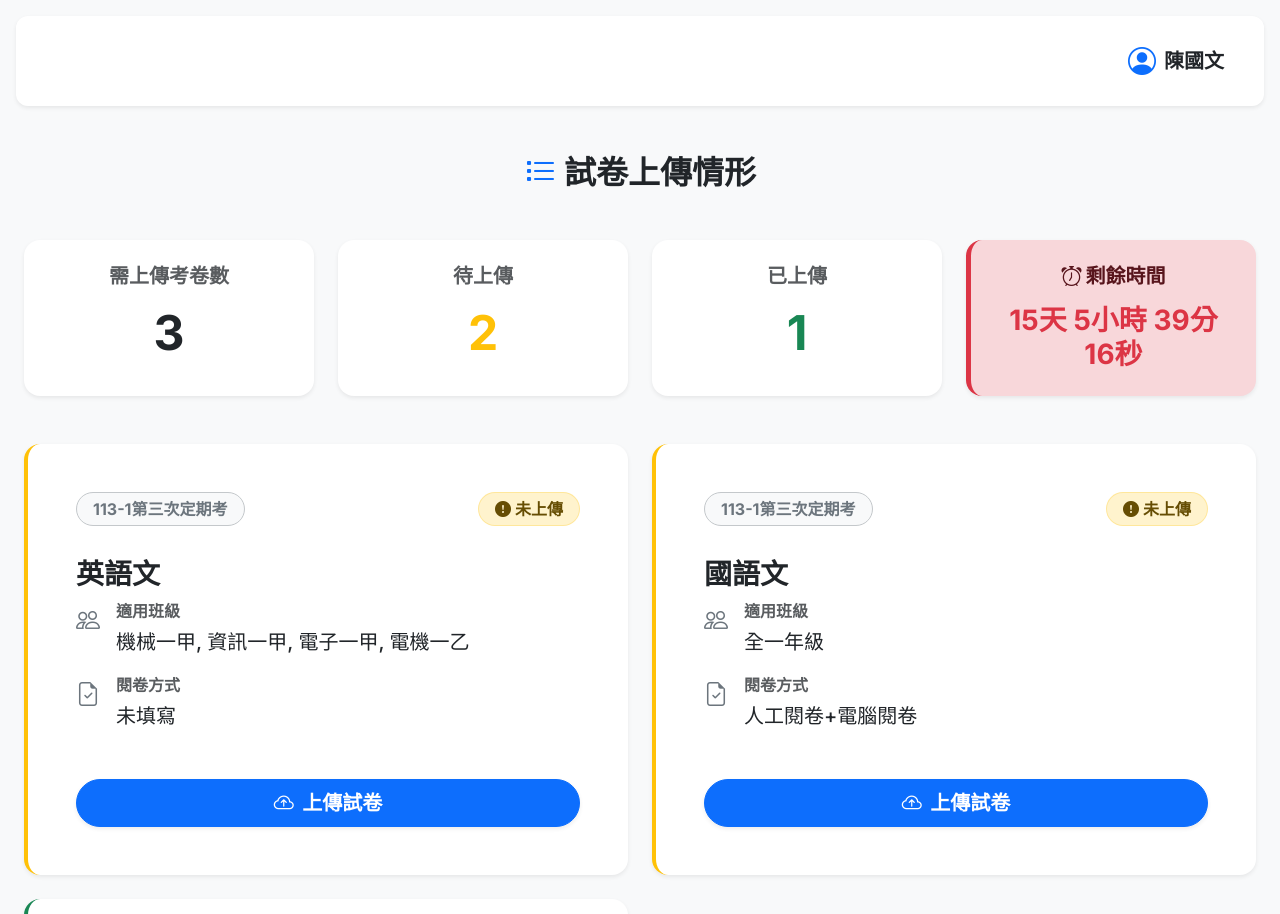
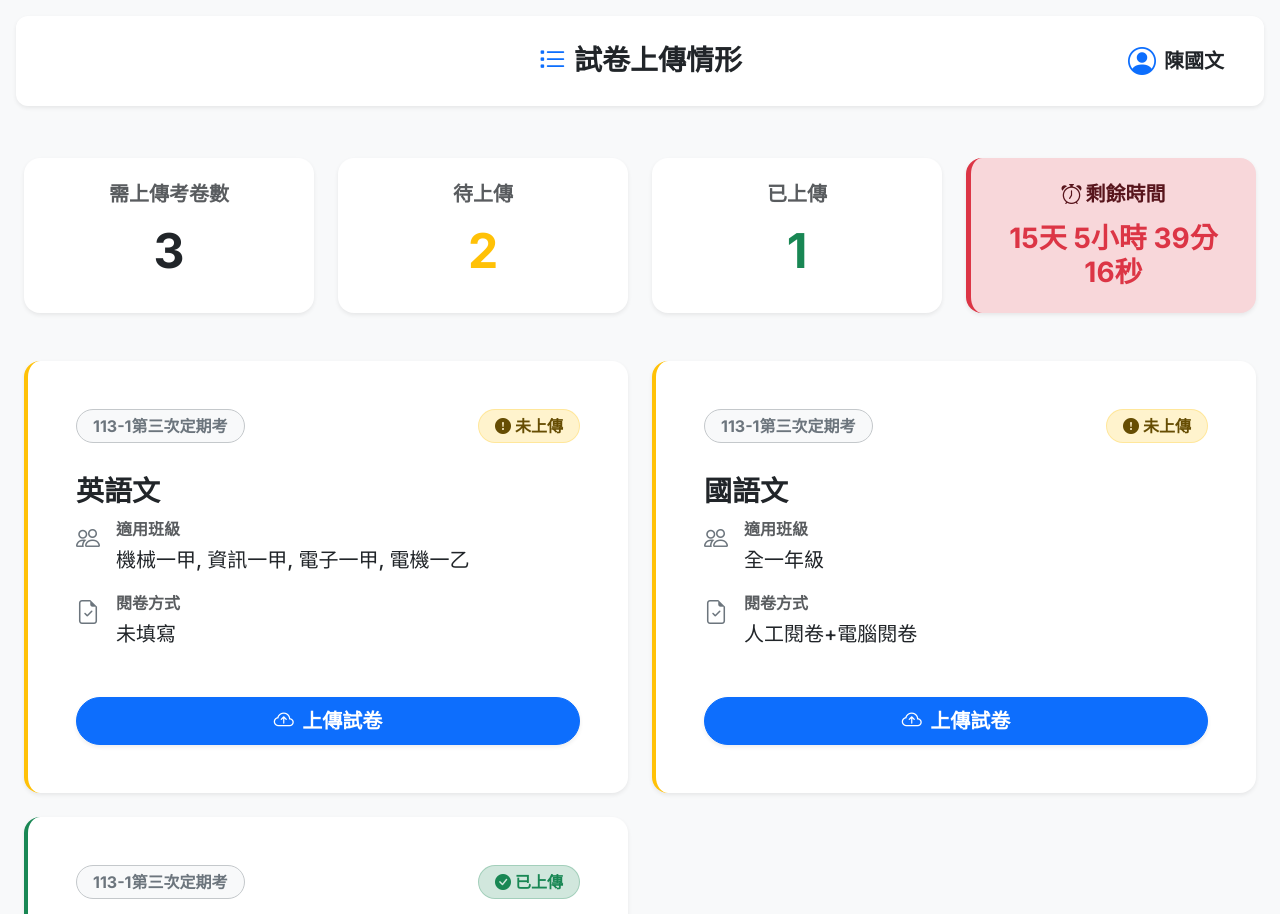
Before and after one commit to cookeyholder/ExamPaperUploadSystem-GAS, a website built with Vite: page index.html in a window 1280 px wide. Shown: the top 914 px of the page. Built offline with nearby package versions, Linux system fonts and the light colour scheme.

Commit message:
style(layout): 將頁面大標題移至上方導覽列置中，節省閱讀空間

```diff
--- a/index.html
+++ b/index.html
@@ -62,12 +62,16 @@
 
         <!-- Top Navigation -->
         <header id="topnav" class="topnav shadow-sm p-3 mb-4 bg-white rounded flex-shrink-0">
-          <div class="d-flex justify-content-between align-items-center w-100">
-            <button class="btn btn-light d-md-none me-3" id="sidebar-toggle">
+          <div class="d-flex align-items-center position-relative w-100">
+            <button class="btn btn-light d-md-none me-3 z-2" id="sidebar-toggle">
               <i class="bi bi-list fs-4"></i>
             </button>
 
-            <div class="ms-auto d-flex align-items-center dropdown">
+            <div class="position-absolute start-50 translate-middle-x z-1 text-center w-100 d-none d-md-block" id="global-page-title-container" style="pointer-events: none;">
+              <!-- View titles will be injected here -->
+            </div>
+
+            <div class="ms-auto d-flex align-items-center dropdown z-2">
               <div class="user-profile me-2" role="button" data-bs-toggle="dropdown" aria-expanded="false">
                 <i class="bi bi-person-circle fs-3 text-primary me-2"></i>
                 <span class="fw-bold text-dark fs-5" id="user-display-name">載入中...</span>
--- a/src/views/TeacherDashboard.js
+++ b/src/views/TeacherDashboard.js
@@ -3,6 +3,12 @@ import { UploadModal } from "../components/UploadModal.js";
 
 export class TeacherDashboard {
   static async render() {
+    // Inject page title into TopNav
+    const pageTitleContainer = document.getElementById('global-page-title-container');
+    if (pageTitleContainer) {
+        pageTitleContainer.innerHTML = '<h3 class="fw-bold mb-0 text-dark" style="pointer-events: auto;"><i class="bi bi-list-task text-primary me-2"></i>試卷上傳情形</h3>';
+    }
+
     const user = await ApiService.getUserInfo();
     const settings = await ApiService.getTableData("settings");
     let pendingUploads = [];
@@ -210,11 +216,7 @@ export class TeacherDashboard {
     }, 0);
 
     return `
-        <div class="d-flex justify-content-center align-items-center mb-5 mt-4">
-            <h2 class="fw-bold mb-0 text-dark"><i class="bi bi-list-task text-primary me-2"></i>試卷上傳情形</h2>
-        </div>
-
-        <div class="row mb-5 justify-content-center g-4">
+        <div class="row mb-5 justify-content-center g-4 mt-1">
             <div class="col-6 col-md-3">
                 <div class="card p-4 shadow-sm border-0 text-center rounded-4 h-100 bg-white">
                     <h5 class="text-muted mb-3 fw-semibold">需上傳考卷數</h5>
```
